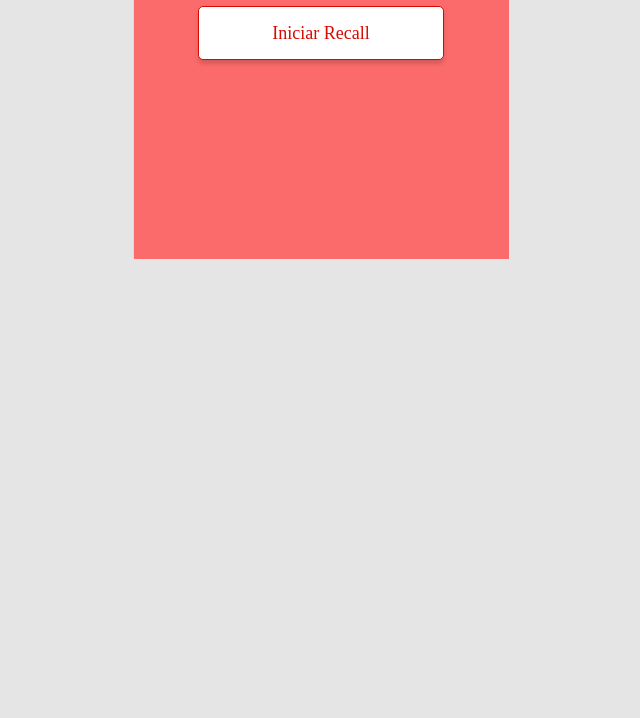
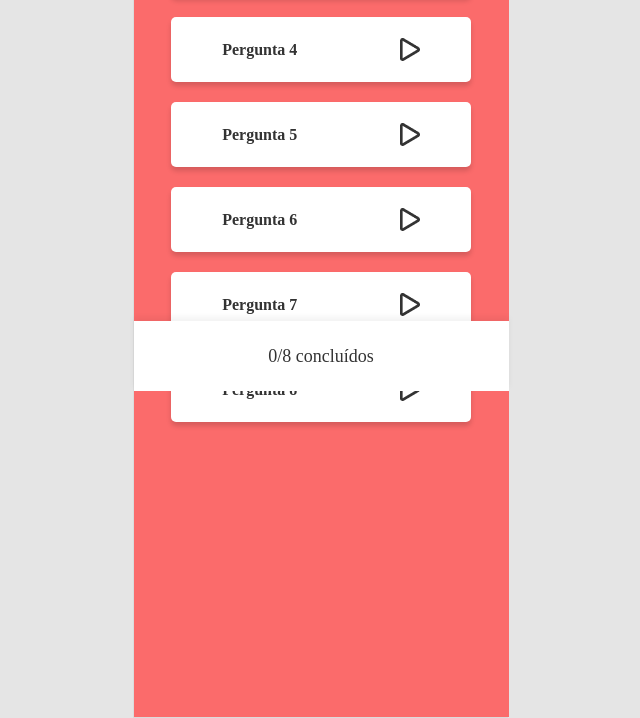
Before and after one commit to CaioVitor1/ZapRecall, a React app: page / in a window 1280 px wide. Shown: the part 409-1127 px from the top of the page, without its empty margins (320-960 px from the left). Before the commit the page ends 800 px from the top, so only its background shows below. Built offline with nearby package versions, Linux system fonts and the light colour scheme; a web font is replaced by a local one.

Commit message:
showing questions

```diff
--- a/public/style.css
+++ b/public/style.css
@@ -5,7 +5,7 @@ body {
     font-family: 'Righteous', cursive;
     font-family: 'Recursive', sans-serif;
     width: 375px;
-    height: 667px;
+
     background: #E5E5E5;
     border: 1px solid #DBDBDB;
     display: flex;
@@ -14,8 +14,8 @@ body {
 .screens{
     background-color: #FB6B6B;
     width: 375px;
-    height: 667px;
     margin: 0 auto;
+    padding-bottom: 200px;
 }
 .contents1 {
     padding-top: 148px;
@@ -83,6 +83,7 @@ header h2 {
 }
 .deck {
     margin-top: 60px;
+    margin-bottom:75px;
     display: flex;
     flex-direction: column;
     align-items: center;
@@ -107,3 +108,34 @@ header h2 {
     line-height: 19px;
     color: #333333;
 }
+.question {
+    width: 299px;
+    height: 131px;
+    background: #FFFFD5;
+    box-shadow: 0px 4px 5px rgba(0, 0, 0, 0.15);
+    border-radius: 5px;
+    display: flex;
+    justify-content: space-around;
+    align-items: center;
+    margin-bottom: 20px;
+}
+footer {
+    position: fixed;
+    bottom: 0px;
+    width: 375px;
+    height: 70px;
+    background: #FFFFFF;
+    box-shadow: 0px -4px 6px rgba(0, 0, 0, 0.05);
+    display: flex;
+    justify-content: center;
+    align-items: center;
+}
+footer h3{
+    font-family: 'Recursive';
+    font-style: normal;
+    font-weight: 400;
+    font-size: 18px;
+    line-height: 22px;
+    color: #333333;
+
+}
--- /dev/null
+++ b/src/Footer.js
@@ -0,0 +1,7 @@
+export default function Footer(props) {
+	return (
+		<footer>
+			{props.children}
+		</footer>
+	);
+}
--- a/src/Header.js
+++ b/src/Header.js
@@ -1,8 +1,8 @@
 export default function Header(props) {
     return (
         <header>
-                <img src='imagens/logo-pequeno.png' />
-                <h2> ZapRecall</h2>
-            </header>
+            <img src='imagens/logo-pequeno.png' />
+            <h2> ZapRecall</h2>
+        </header>
     )
 }
--- a/src/Page.js
+++ b/src/Page.js
@@ -6,7 +6,7 @@ import Screen2 from "./Screen2";
 
 
 export default function Page() {
-    const [tela,setTela] = React.useState("screen1")
+    const [tela,setTela] = React.useState("screen")
     return (
         <div>
             {tela === "screen1" ? <Screen1 setTela={setTela}/> : <Screen2 />}
--- /dev/null
+++ b/src/Questions.js
@@ -0,0 +1,25 @@
+import React from "react"
+
+
+export default function Questions({key, index, estado, pergunta, mudaEstado}) {
+
+    if(estado === "fechado") {
+        return (
+
+            <div  onClick={() => mudaEstado({index})} className='deck-question'>
+                <h3> Pergunta {index+1}</h3>
+                <img src='imagens/Vector.png'/>
+
+            </div>
+        )
+    } else {
+        return (
+            <div  className='deck-question'>
+                <h3> {pergunta}</h3>
+                <img src='imagens/Vector.png'/>
+
+            </div>
+        )
+    }
+
+}
--- a/src/Screen2.js
+++ b/src/Screen2.js
@@ -1,30 +1,51 @@
 import React from 'react';
 import Header from "./Header";
+import Questions from "./Questions";
+import Footer from "./Footer";
+
 const everyQuestion = [
-    {pergunta: "Pergunta 1", resposta: "não sei"},
-    {pergunta: "Pergunta 2", resposta: "não sei"},
-    {pergunta: "Pergunta 3", resposta: "não sei"},
-    {pergunta: "Pergunta 4", resposta: "não sei"}
+    {id:1, pergunta: "O que é JSX?" , resposta: "Uma extensão de linguagem do JavaScript", estado: "aberto"},
+    {id:2, pergunta: "O React é __ " , resposta: "Uma biblioteca JavaScript para construção de interfaces", estado: "fechado"},
+    {id:3, pergunta: "Componentes devem iniciar com __" , resposta: "Letra maiúscula", estado: "fechado"},
+    {id:4, pergunta: "Podemos colocar __ dentro do JSX?" , resposta: "Expressões", estado: "fechado"},
+    {id:5, pergunta: "O ReactDOM nos ajuda __" , resposta: "Interagindo com a DOM para colocar componentes React na mesma", estado: "fechado"},
+    {id:6, pergunta: "Usamos o npm para __ " , resposta: "gerenciar os pacotes necessários e suas dependências", estado: "fechado"},
+    {id:7, pergunta: "Usamos props para __ " , resposta: "passar diferentes informações para componentes ", estado: "fechado"},
+    {id:8, pergunta: "Usamos estado (state) para __" , resposta: "dizer para o React quais informações quando atualizadas devem renderizar a tela novamente", estado: "fechado"}
 ]
-//{everyStories.map((url) => (<RenderStories image={url.imagem} title={url.titulo}/>))}
-function Cards(props) {
+//     {everyQuestion.map((card) => (<Questions pergunta={card.index}/>))}
+
+function ExportQuestions() {
+    const [estado,setEstado] = React.useState("fechado");
+    function mudaEstado({index}) {
+        console.log({index})
+        console.log("O estado inicial é " + everyQuestion[index].estado)
+        everyQuestion[index].estado = setEstado("aberto")
+
+        console.log("O estado final é " + everyQuestion[index].estado)
+
+
+    }
     return (
-        <div className='deck-question'>
-            <h3> {props.pergunta}</h3>
-            <img src='imagens/Vector.png'/>
+    <div className='deck'>
+            {everyQuestion.map((card,index) => (<Questions index={index} mudaEstado={mudaEstado}  titulo={card.titulo} estado={estado} pergunta={card.pergunta}/>))}
         </div>
-    )
-
+        )
 }
 export default function Screen2() {
+
+    const [contador, setContador] = React.useState(0);
+
 
     return (
         <div className="screens">
             <Header />
+           <ExportQuestions />
 
-            <div className='deck'>
-            {everyQuestion.map((card) => (<Cards pergunta={card.pergunta}/>))}
-            </div>
+
+            <Footer>
+                <h3> {contador}/8 concluídos </h3>
+            </Footer >
         </div>
     )
 }
```
